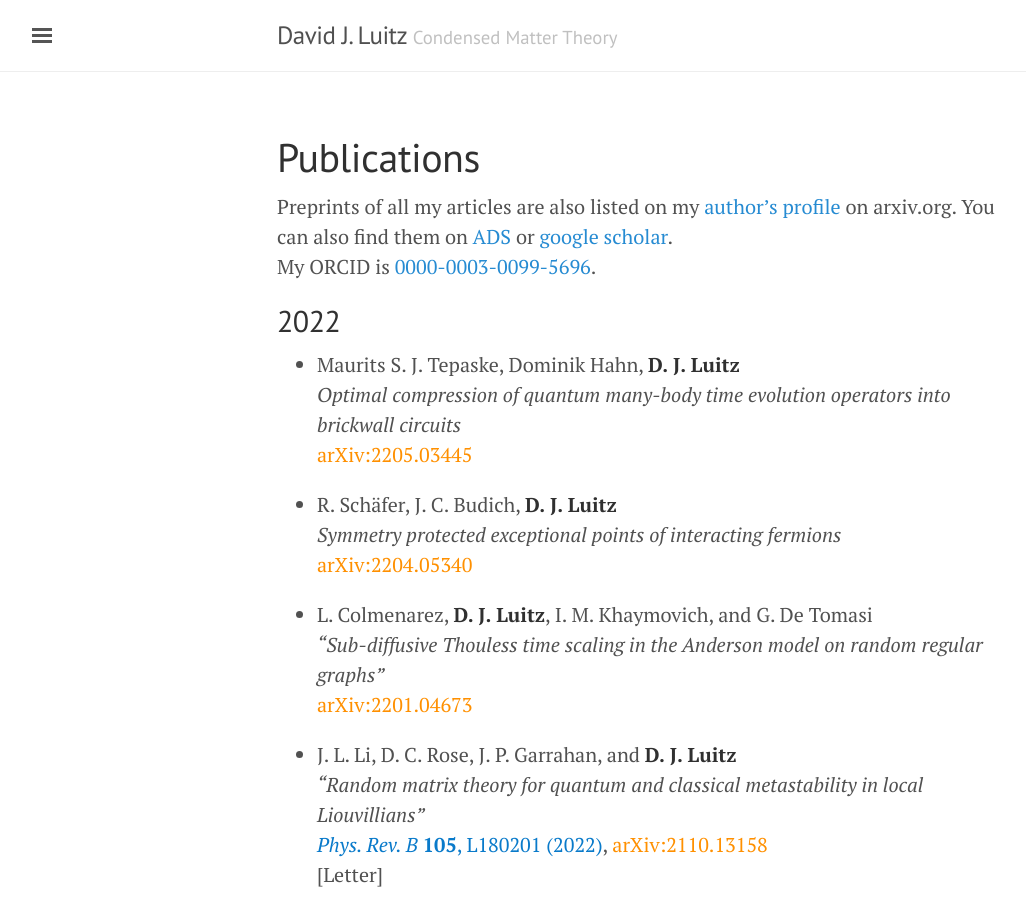
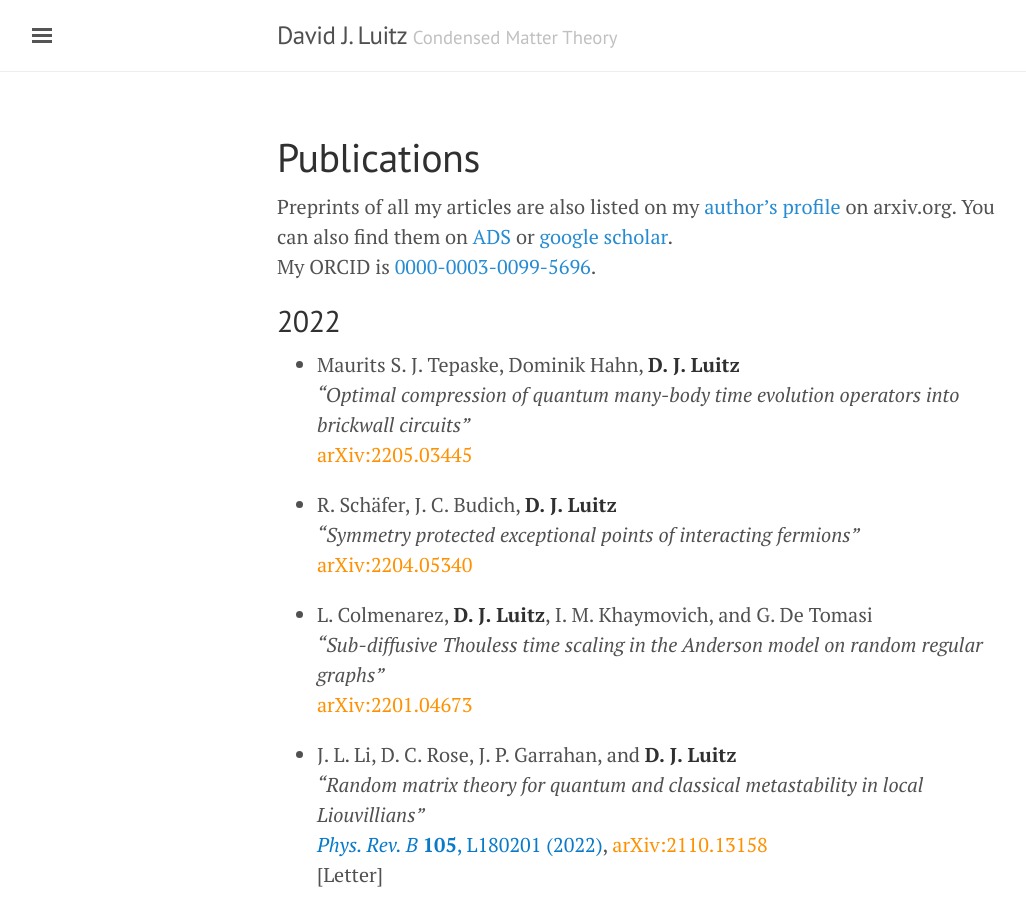
Before and after one commit to dluitz/dluitz.github.io, a Jekyll site: the page built from publications.md, in a window 1280 px wide and 900 px high. Shown: the whole window, without its empty margins (3-1029 px from the left). Built offline with Jekyll 4.4.1, drawn with Linux system fonts in a browser that asks for light colours.

Commit message:
[publist] update

```diff
--- a/publications.md
+++ b/publications.md
@@ -11,11 +11,11 @@ My ORCID is [0000-0003-0099-5696](https://orcid.org/0000-0003-0099-5696).
 ----
 
 + Maurits S. J. Tepaske, Dominik Hahn, **D. J. Luitz**
-*Optimal compression of quantum many-body time evolution operators into brickwall circuits*
+*"Optimal compression of quantum many-body time evolution operators into brickwall circuits"*
 [arXiv:2205.03445](https://arxiv.org/abs/2205.03445){:class='arxiv'}
 
 + R. Schäfer, J. C. Budich, **D. J. Luitz**
-*Symmetry protected exceptional points of interacting fermions*
+*"Symmetry protected exceptional points of interacting fermions"*
 [arXiv:2204.05340](https://arxiv.org/abs/2204.05340){:class='arxiv'}
 
 
```
